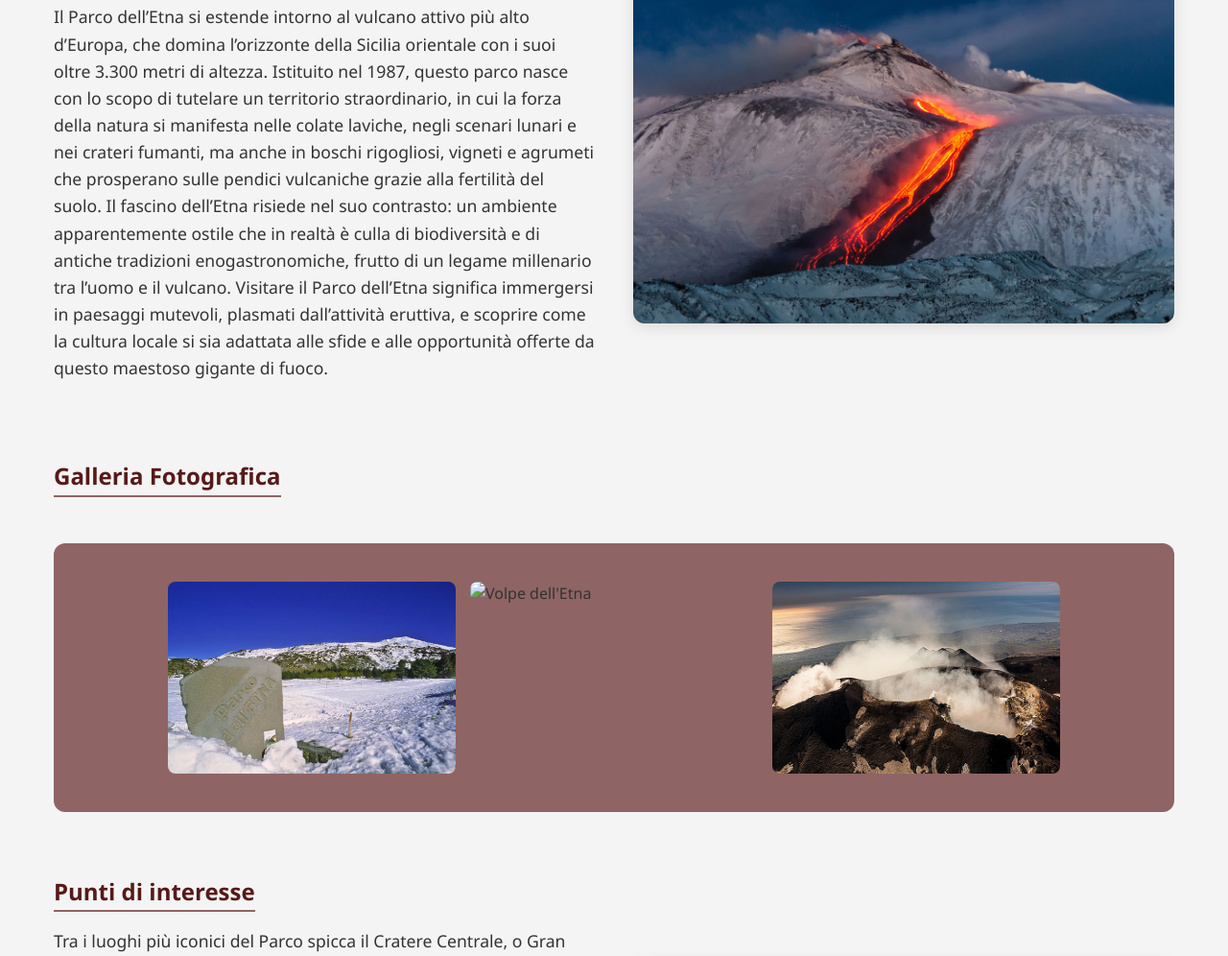
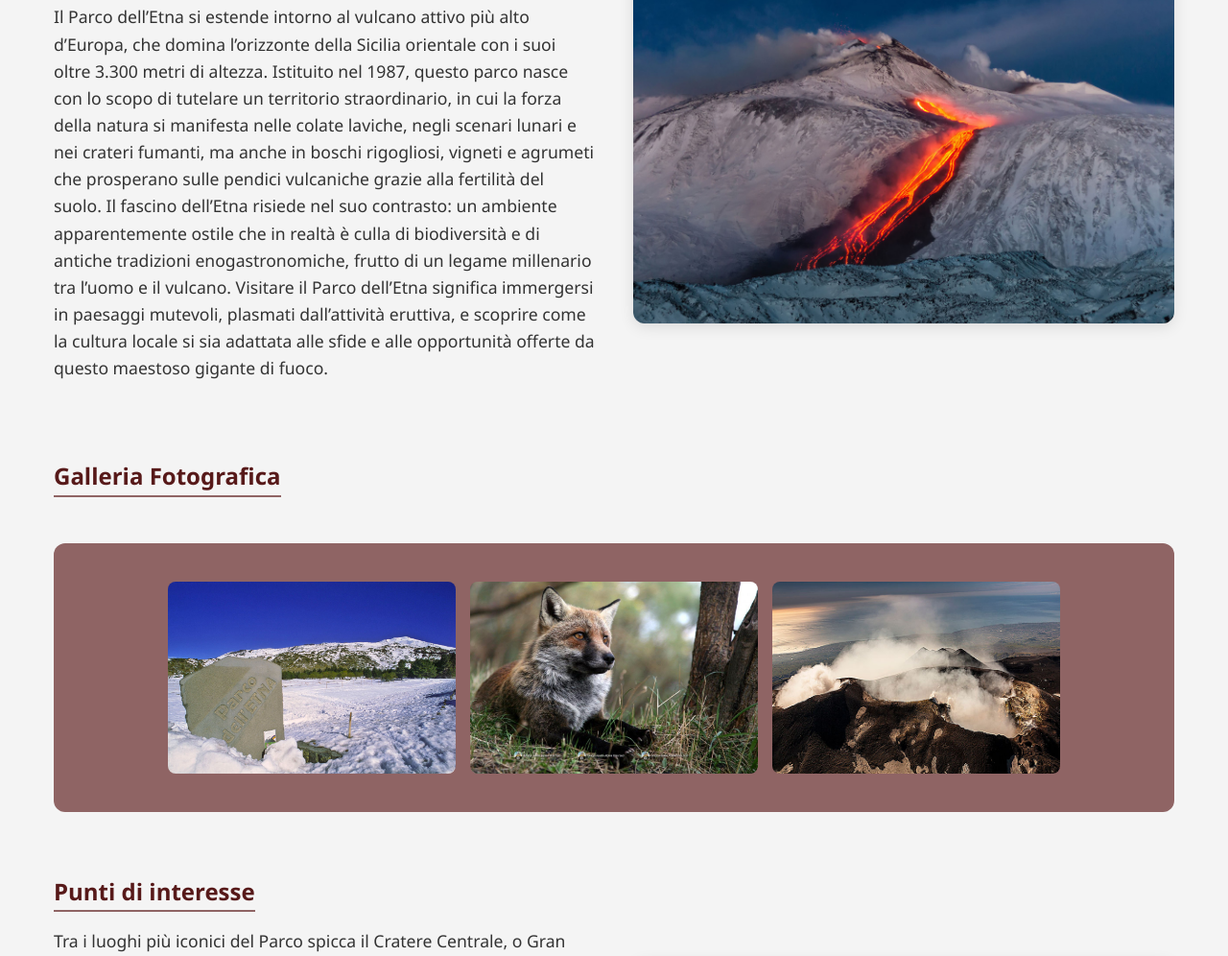
Before and after one commit to noemimariapetronio/parchi_ditalia, a plain HTML site: page indexetna.html in a window 1280 px wide. Shown: the part 242-1238 px from the top of the page at 96% size. Drawn offline with Linux system fonts and the light colour scheme; grey boxes are pictures that could not be loaded.

Commit message:
Update indexetna.html

```diff
--- a/indexetna.html
+++ b/indexetna.html
@@ -32,7 +32,7 @@
             <h2>Galleria Fotografica</h2>
             <div class="gallery">
                 <img src="images/ph_storia_p_etna_001.jpg" alt="Etna Storico">
-                <img src="etna3.jpg" alt="Volpe dell'Etna">
+                <img src="images/etna3.jpg" alt="Volpe dell'Etna">
                 <img src="images/Etna_cratere.jpg" alt="Cratere Etna">
             </div>
         </section>
```
